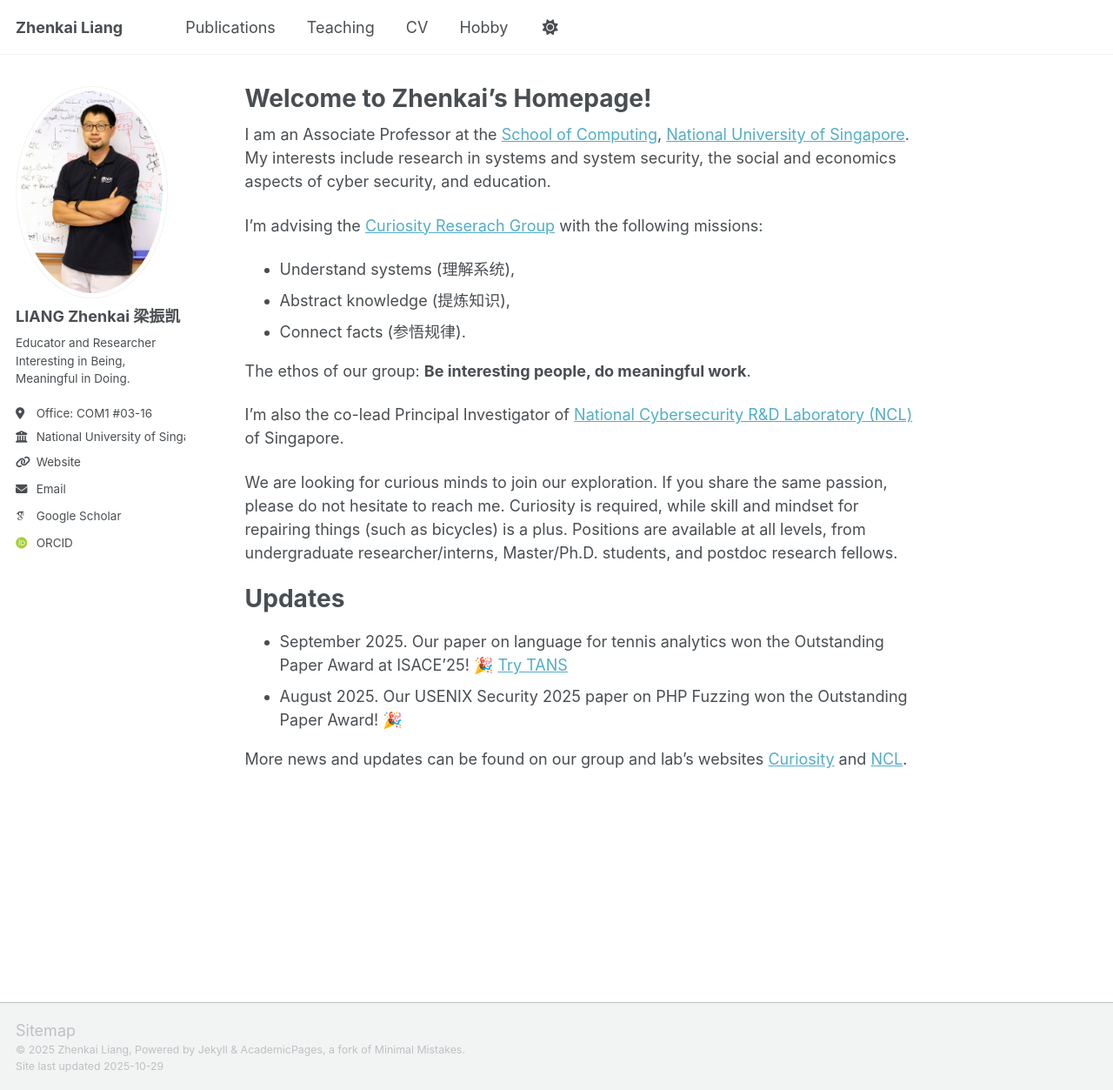
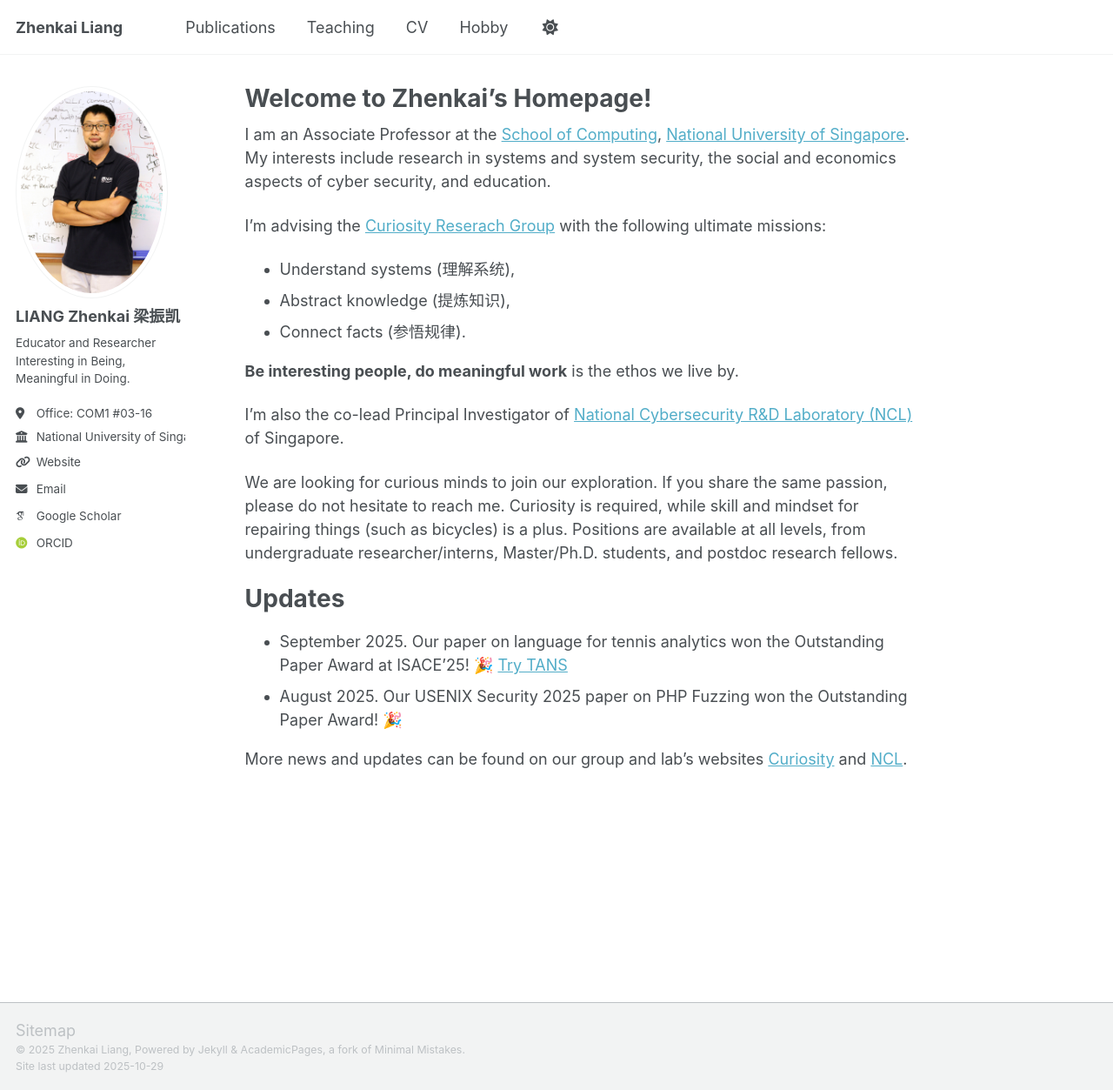
Before and after one commit to zhenkai-liang/zhenkai-liang.github.io, a Jekyll site: the page built from _pages/about.md, in a window 1280 px wide and 1253 px high. Shown: the whole window at 87% size. Built offline with Jekyll 4.4.1, drawn with Linux system fonts in a browser that asks for light colours; some web fonts are replaced; a script that is not in the unit is left out.

Commit message:
Update about.md

```diff
--- a/_pages/about.md
+++ b/_pages/about.md
@@ -9,12 +9,12 @@ redirect_from:
 
 I am an Associate Professor at the [School of Computing](https://www.comp.nus.edu.sg/), [National University of Singapore](https://www.nus.edu.sg). My interests include research in systems and system security, the social and economics aspects of cyber security, and education.
 
-I'm advising the [Curiosity Reserach Group](https://curiosity.comp.nus.edu.sg) with the following missions:
+I'm advising the [Curiosity Reserach Group](https://curiosity.comp.nus.edu.sg) with the following ultimate missions:
 * Understand systems (理解系统),
 * Abstract knowledge (提炼知识),
 * Connect facts (参悟规律).
 
-The ethos of our group: **Be interesting people, do meaningful work**.
+**Be interesting people, do meaningful work** is the ethos we live by.
 
 I'm also the co-lead Principal Investigator of [National Cybersecurity R&D Laboratory (NCL)](https://ncl.sg) of Singapore.
 
```
